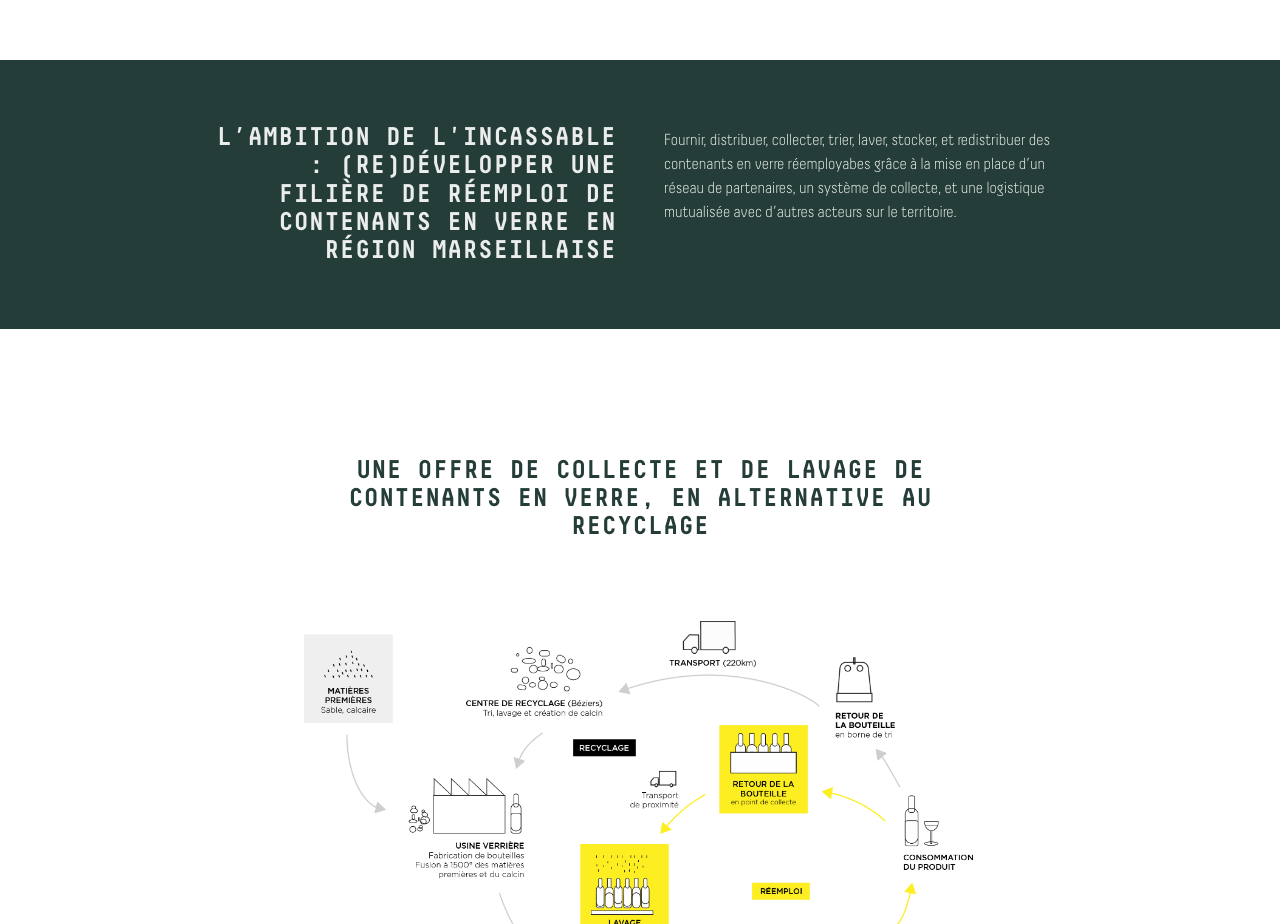
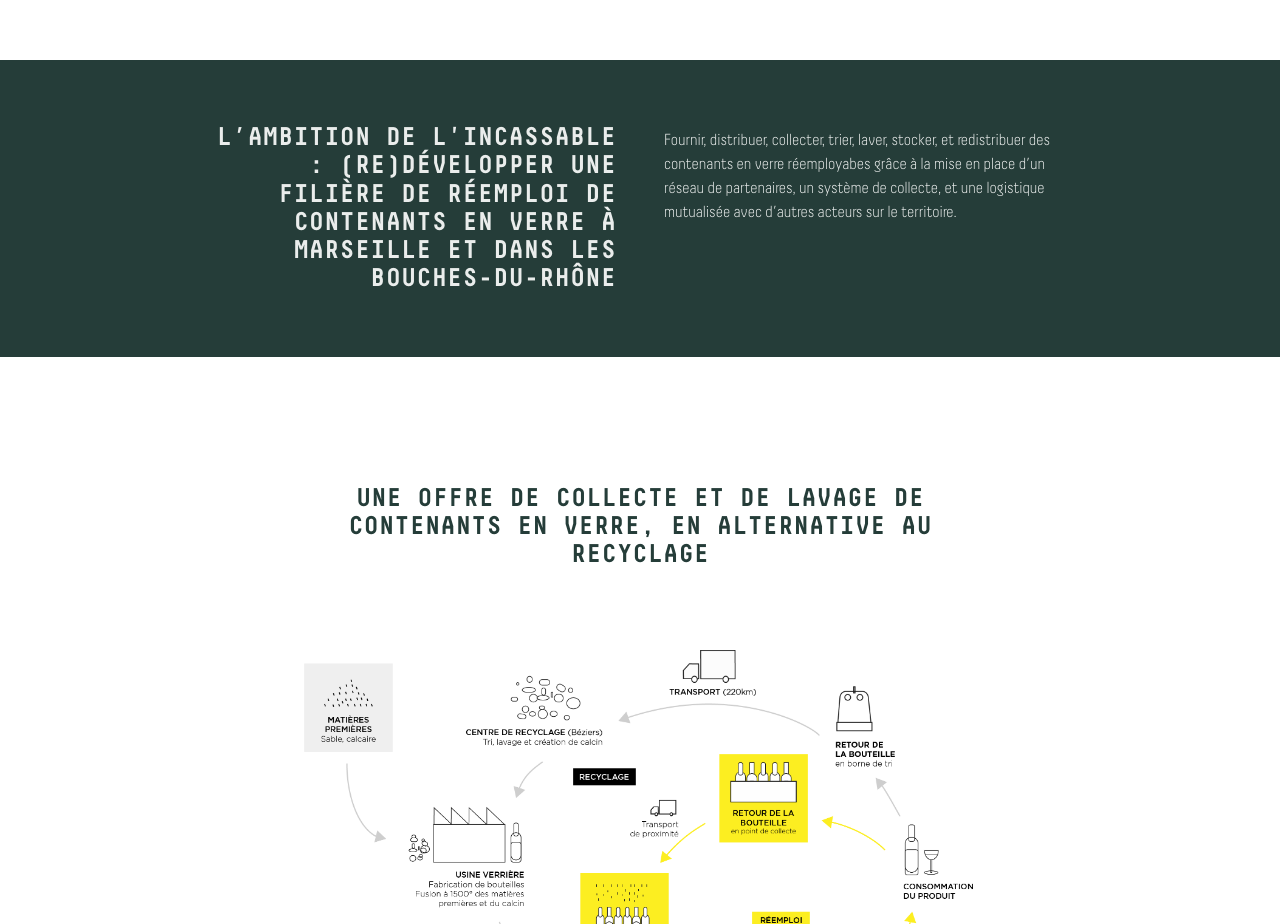
Before and after one commit to benoitguigal/lincassable-website, a Gatsby site: page / in a window 1280 px wide. Shown: the part 2740-3664 px from the top of the page. Built offline with nearby package versions, Linux system fonts and the light colour scheme; Gatsby itself is replaced by a stand-in of ours.

Commit message:
update vision

```diff
--- a/src/components/vision.js
+++ b/src/components/vision.js
@@ -9,7 +9,7 @@ const Vision = () => (
     <div class="grid grid-cols-1 md:grid-cols-2 gap-4 md:gap-12 bg-green-bottle">
       <h1 class="header text-left md:text-right">
         L’AMBITION DE L'INCASSABLE : (RE)DÉVELOPPER UNE FILIÈRE DE RÉEMPLOI DE
-        CONTENANTS EN VERRE EN RÉGION MARSEILLAISE
+        CONTENANTS EN VERRE À MARSEILLE ET DANS LES BOUCHES-DU-RHÔNE
       </h1>
       <div class="text-left md:text-left">
         Fournir, distribuer, collecter, trier, laver, stocker, et redistribuer
```
